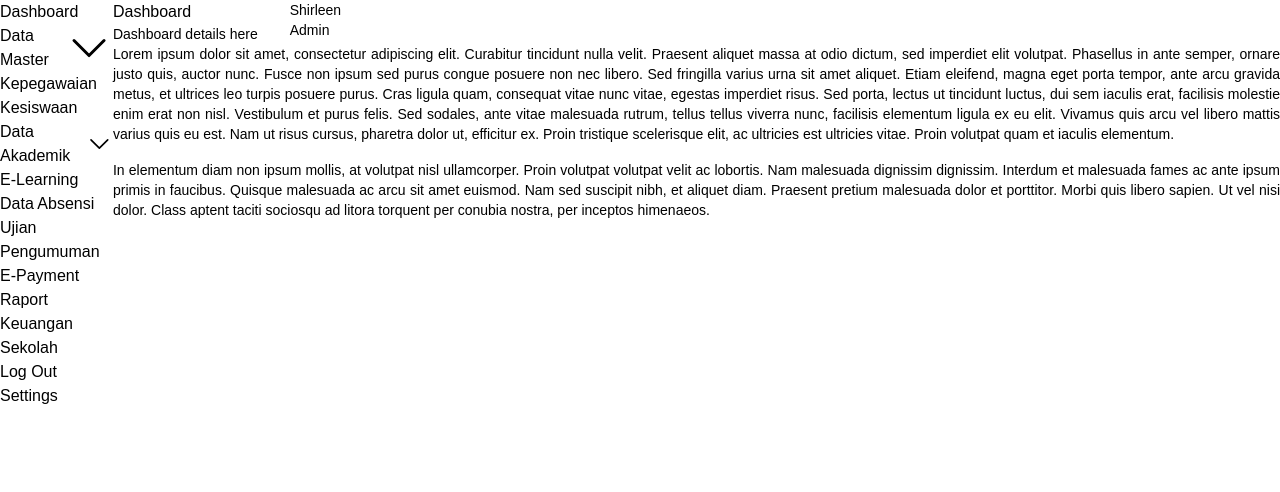
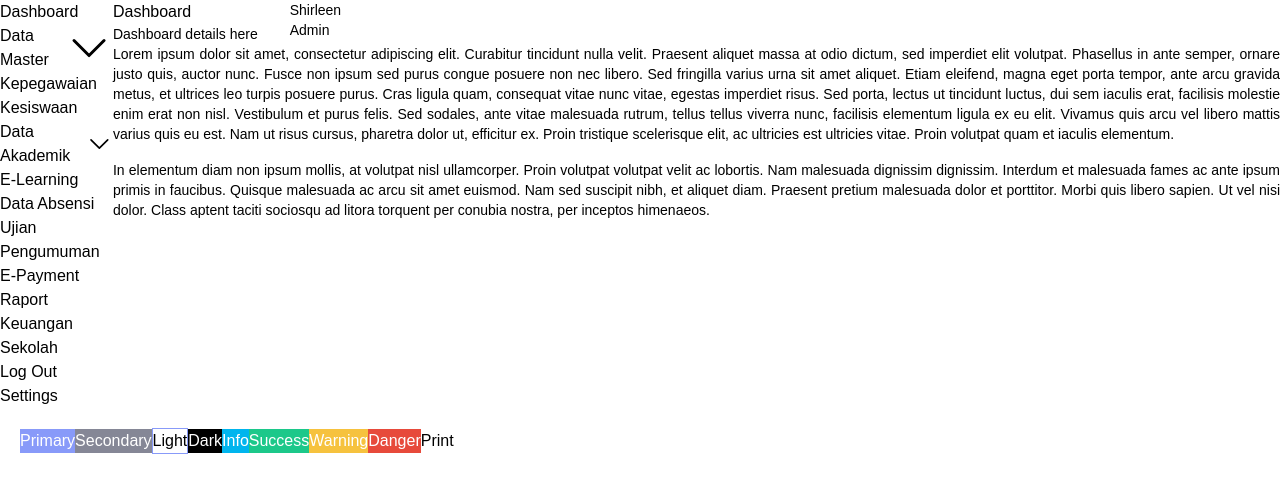
Before and after one commit to shirleen-sho/pmb-final-project-elearning, a Next.js app in the folder elearning-msib/: page / in a window 1280 px wide. Shown: the top 492 px of the page. Built offline with nearby package versions, Linux system fonts and the light colour scheme.

Commit message:
pendi - main

```diff
--- a/elearning-msib/pages/api/button.js
+++ /dev/null
@@ -1,20 +0,0 @@
-import React from 'react'
-import Buttons from '../../Components/Buttons'
-
-const api = () => {
-    return (
-        <div className='m-5'>
-            <Buttons classColor="btn-primary">Primary</Buttons>
-            <Buttons classColor="btn-secondary">Secondary</Buttons>
-            <Buttons classColor="btn-light">Light</Buttons>
-            <Buttons classColor="btn-dark">Dark</Buttons>
-            <Buttons classColor="btn-info">Info</Buttons>
-            <Buttons classColor="btn-success">Success</Buttons>
-            <Buttons classColor="btn-warning">Warning</Buttons>
-            <Buttons classColor="btn-danger">Danger</Buttons>
-            <Buttons classColor="btn-link">Print</Buttons>
-        </div>
-    )
-}
-
-export default api
--- a/elearning-msib/pages/index.js
+++ b/elearning-msib/pages/index.js
@@ -35,6 +35,17 @@ export default function Home() {
           </p>
         </div>
       </Layout>
+      <div className='m-5'>
+            <Buttons classColor="btn-primary">Primary</Buttons>
+            <Buttons classColor="btn-secondary">Secondary</Buttons>
+            <Buttons classColor="btn-light">Light</Buttons>
+            <Buttons classColor="btn-dark">Dark</Buttons>
+            <Buttons classColor="btn-info">Info</Buttons>
+            <Buttons classColor="btn-success">Success</Buttons>
+            <Buttons classColor="btn-warning">Warning</Buttons>
+            <Buttons classColor="btn-danger">Danger</Buttons>
+            <Buttons classColor="btn-link">Print</Buttons>
+        </div>
     </>
   );
 }
```
